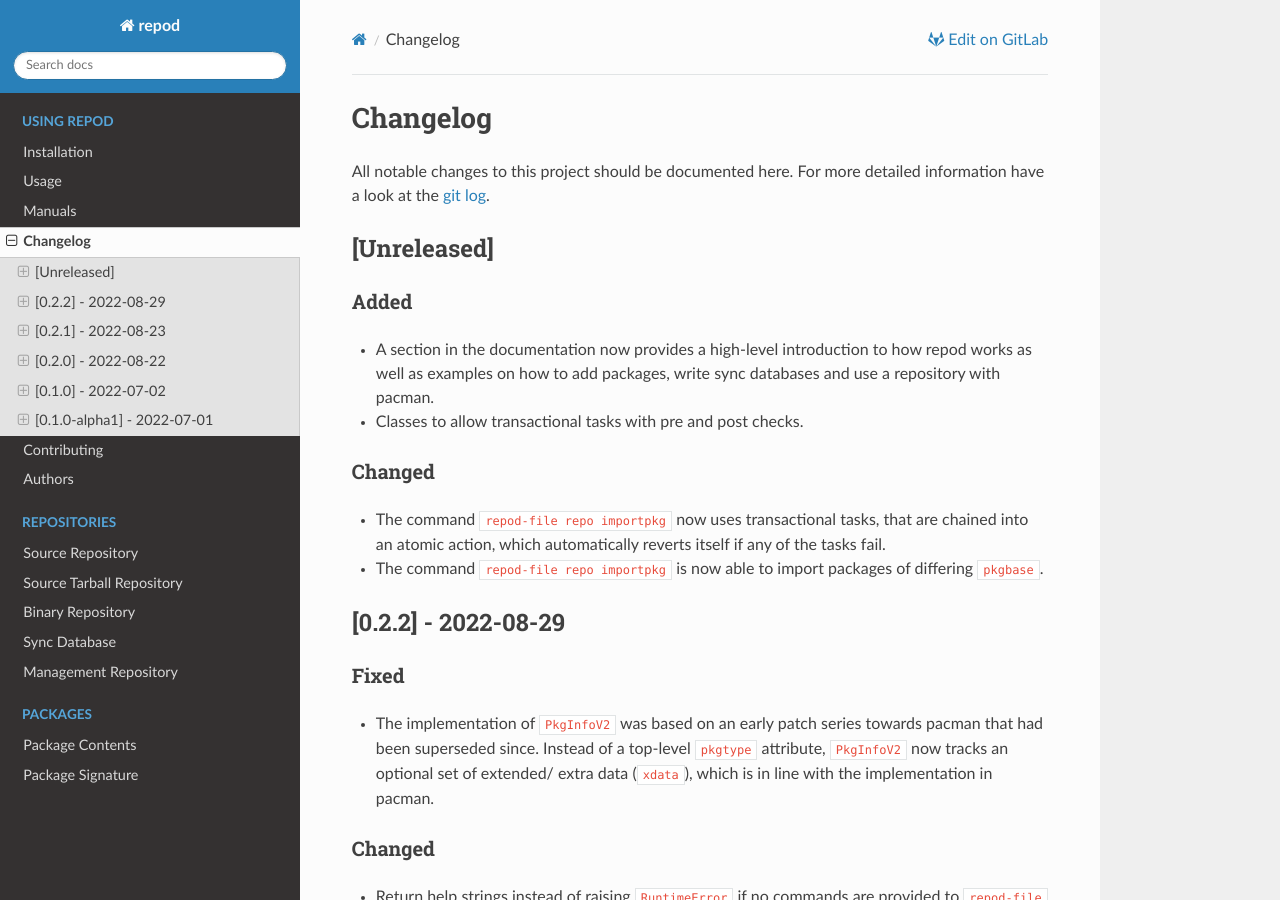
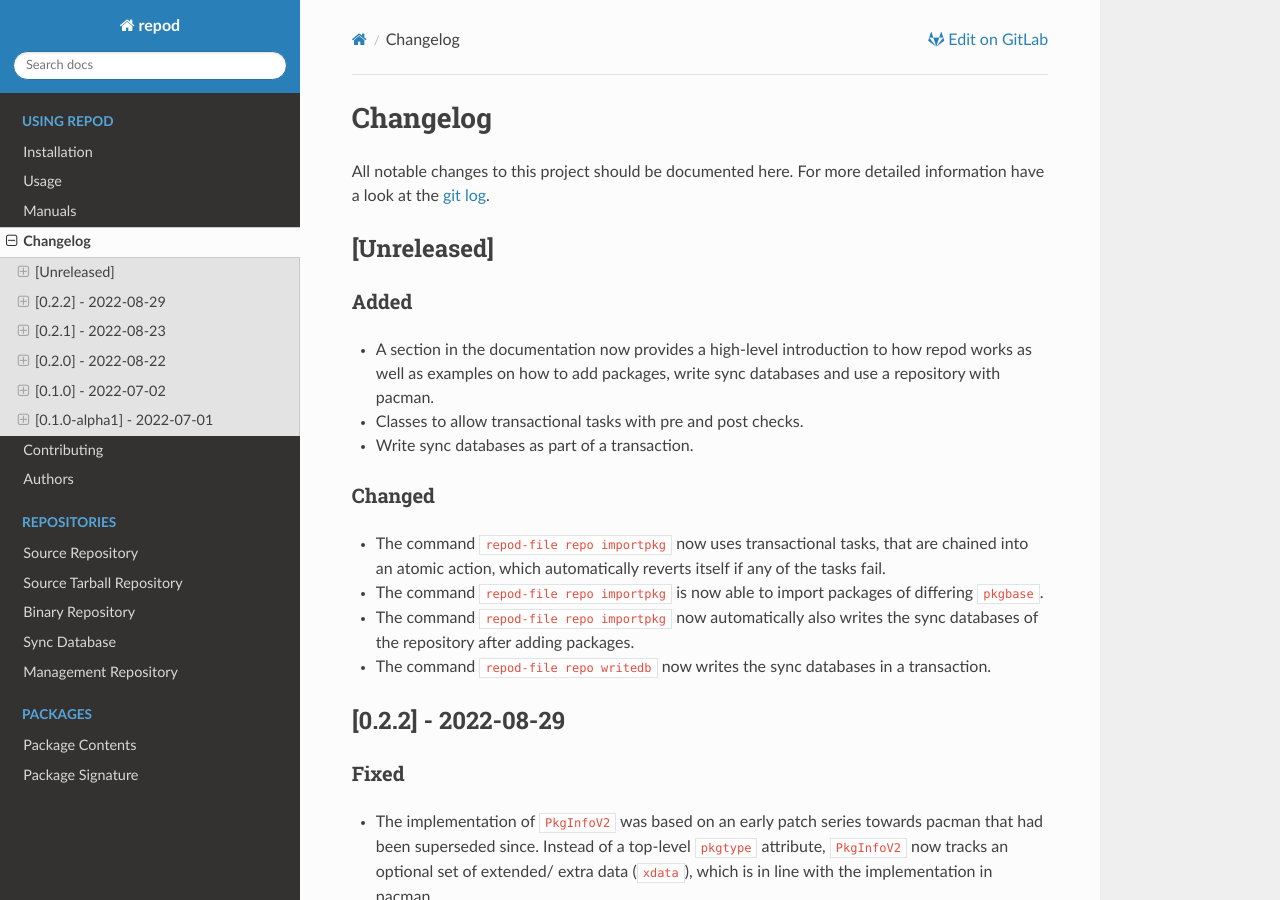
Before and after one commit to archlinux/repod, a Sphinx documentation site: the page built from docs/repod/changelog.rst, in a window 1280 px wide and 900 px high. Built offline with Sphinx 7.4.7 and the Read the Docs theme 2.0.0, drawn with Linux system fonts in a browser that asks for light colours.

Commit message:
Add changelog for writing sync dbs transactionally
docs/repod/changelog.rst:
Add changelog for writing sync dbs transactionally and writing them when
importing packages.

```diff
--- a/docs/repod/changelog.rst
+++ b/docs/repod/changelog.rst
@@ -19,6 +19,7 @@
   repod works as well as examples on how to add packages, write sync databases
   and use a repository with pacman.
 * Classes to allow transactional tasks with pre and post checks.
+* Write sync databases as part of a transaction.
 
 Changed
 ^^^^^^^
@@ -28,6 +29,10 @@
   of the tasks fail.
 * The command ``repod-file repo importpkg`` is now able to import packages of
   differing ``pkgbase``.
+* The command ``repod-file repo importpkg`` now automatically also writes the
+  sync databases of the repository after adding packages.
+* The command ``repod-file repo writedb`` now writes the sync databases in a
+  transaction.
 
 [0.2.2] - 2022-08-29
 --------------------
```
